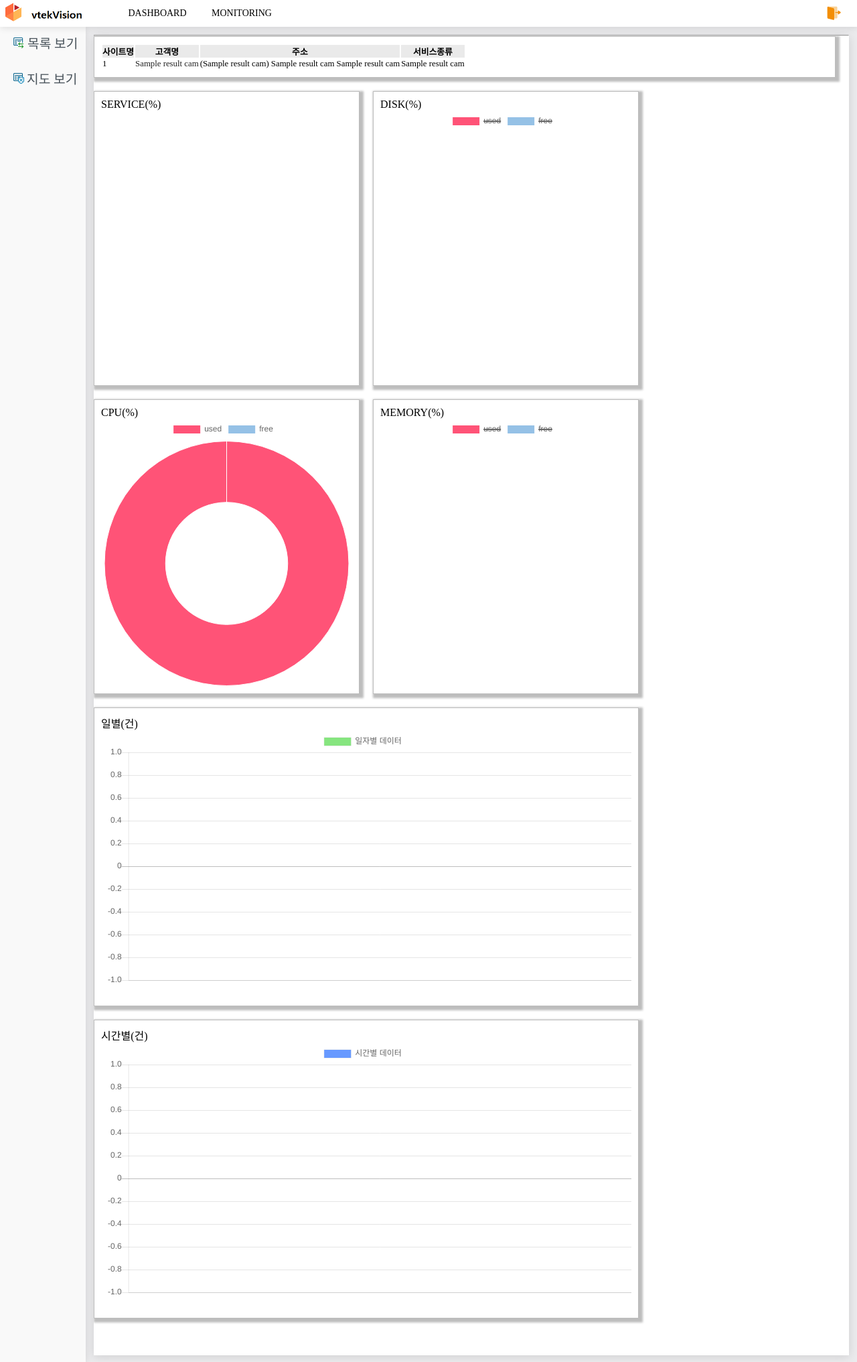
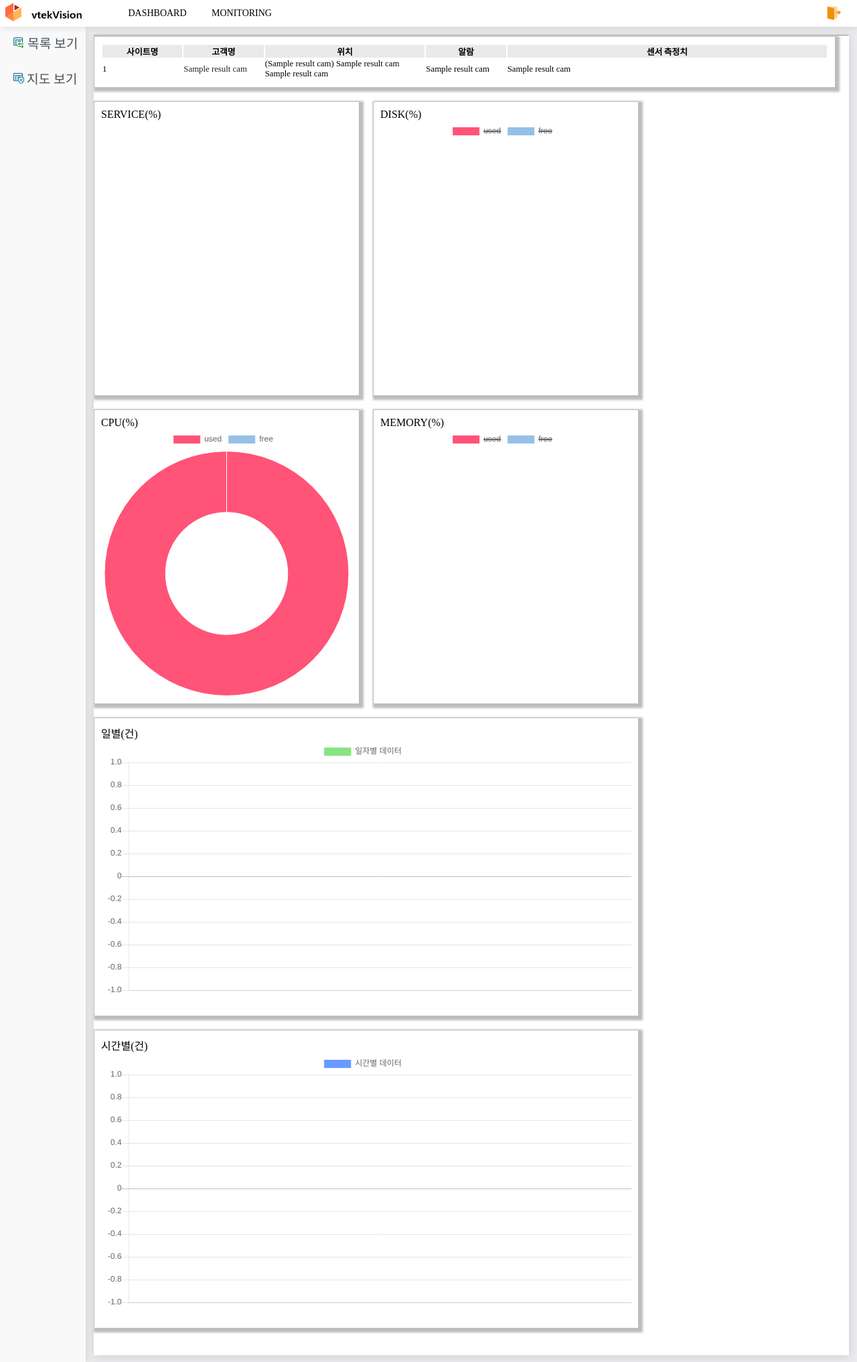
Before and after one commit to ywydpapa/vtekFireVision, a Flask app: template templates/stat/dashinit.html in a window 1280 px wide. Shown: the whole page at 67% size. Run offline with Flask 3, Linux system fonts and the light colour scheme; the template is opened without the code that fills it: most values are stand-ins (such as "Sample title", 1, 10 or a date in 2020); a map, chart or similar area stays blank; parts of the project's set-up code (start-up, migrations or seed data) failed here and were passed over; some libraries are stand-ins or nearby versions; some web fonts are replaced.

Commit message:
컬럼 사이즈 조정

```diff
--- a/templates/stat/dashinit.html
+++ b/templates/stat/dashinit.html
@@ -42,12 +42,20 @@
                 <div class="chartContents">
                     <div style="width: 100%;">
                         <table id="foo-table" class="table table-striped table-bordered nowrap overflow-auto">
+                            <colgroup>
+                                <col width = "10%">
+                                <col width = "10%">
+                                <col width = "20%">
+                                <col width = "10%">
+                                <col width = "40%">
+                            </colgroup>
                             <thead>
                                 <tr>
                                     <th>사이트명</th>
                                     <th>고객명</th>
-                                    <th>주소</th>
-                                    <th>서비스종류</th>
+                                    <th>위치</th>
+                                    <th>알람</th>
+                                    <th>센서 측정치</th>
                                 </tr>
                             </thead>
                             <tbody>
@@ -58,6 +66,7 @@
                                         <a href="#" data-href="{{k[10]}}" onclick="linkReload(this);">{{k[1]}}</a>
                                     </td>
                                     <td>({{k[6]}}) {{k[7]}} {{k[8]}}</td>
+                                    <td>{{k[9]}}</td>
                                     <td>{{k[9]}}</td>
                                 </tr>
                                 {% endfor %}
```
